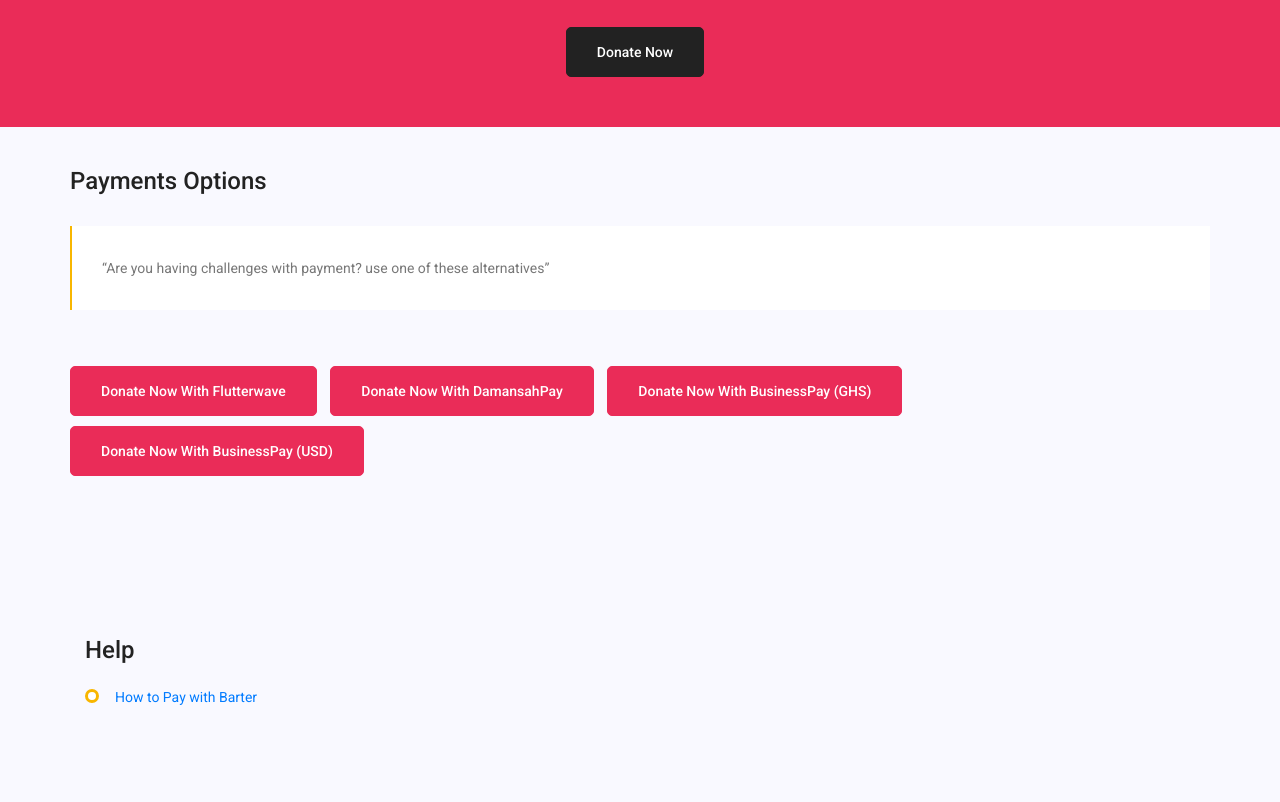
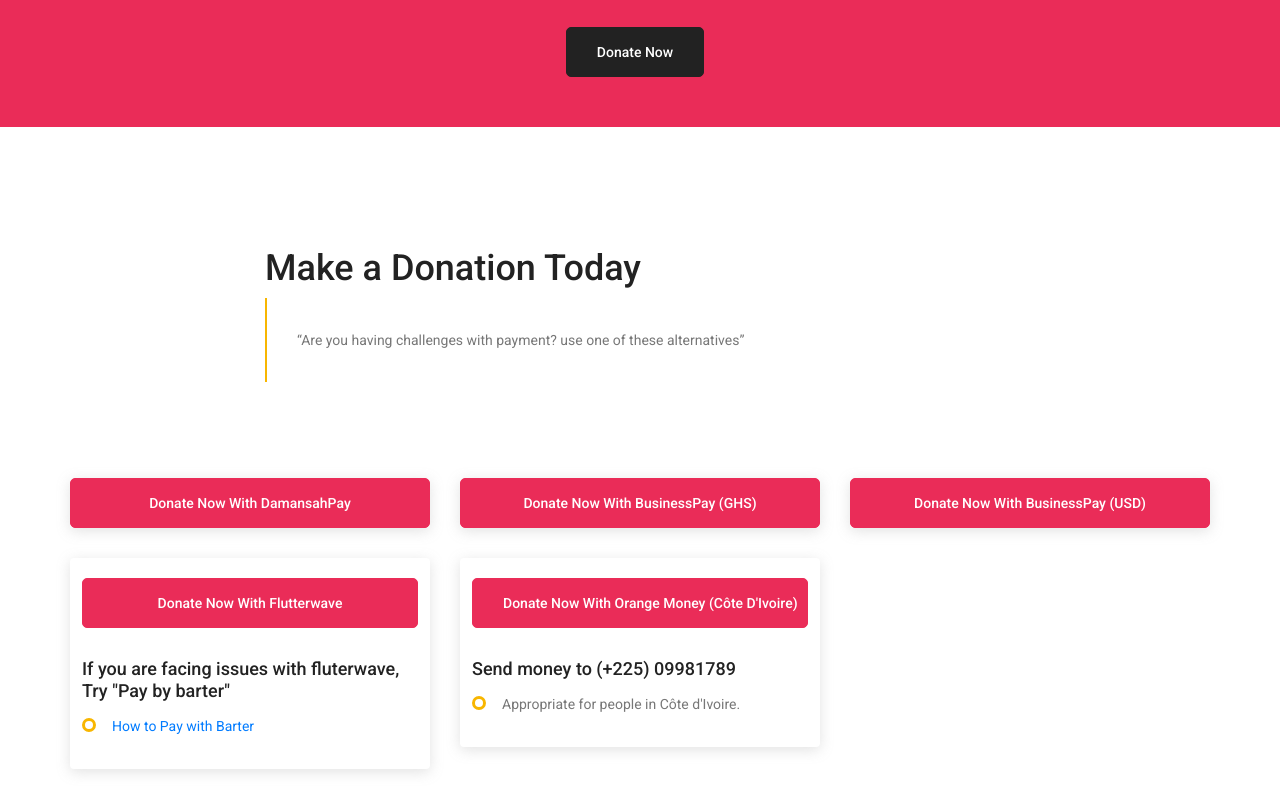
Before and after one commit to medical-urgency-yannick/medical-urgency, a plain HTML site: page index.html in a window 1280 px wide. Shown: the part 3130-3932 px from the top of the page. Drawn offline with Linux system fonts and the light colour scheme.

Commit message:
update payment options

```diff
--- a/index.html
+++ b/index.html
@@ -224,29 +224,80 @@
 		</div>
 	</section>
 
-	<section id=paymentOptions class="blog_area single-post-area p_0_120">
+<section class="our_major_cause section_gap_custom" id=paymentOptions>
 		<div class="container">
-			<h3 class="mb-30 title_color">Payments Options</h3>
+            <div class="row justify-content-center" style="padding-bottom: 80px;">
+
+                <div class="col-lg-8">
+		<h1>Make a Donation Today</h1>
+		<blockquote class="generic-blockquote">
+			“Are you having challenges with payment? use one of these alternatives”
+		</blockquote>
+				</div>
+
+            </div>
 			<div class="row">
-				<div class="col-lg-12">
-					<blockquote class="generic-blockquote">
-						“Are you having challenges with payment? use one of these alternatives”
-					</blockquote>
+                <div class="col-lg-4">
+					<div class="card">
+								<div class="card-body-top">
+									<a target="_blank" href="https://pay.damansah.com/M7844" class="main_btn btn btn-block mr-10 e-large">donate now with DamansahPay</a>
+								</div>
+					</div>
 				</div>
-			</div>
-			<div class="button-group-area mt-10">
-				<a target="_blank" href="https://dashboard.flutterwave.com/donate/aeuj4xm8bkwn" class="main_btn mr-10 e-large">donate now with flutterwave</a>
-				<!-- <a target="_blank" href="https://paystack.com/pay/help-yannick" class="main_btn mr-10 e-large">donate now with PayStack</a> -->
-				<a target="_blank" href="https://pay.damansah.com/M7844" class="main_btn mr-10 e-large">donate now with DamansahPay</a>
-				<a target="_blank" href="https://app.mybusinesspay.com/payment/v1.0/p/ya" class="main_btn mr-10 e-large">donate now with BusinessPay (GHS)</a>
-			</div>
-			<div class="button-group-area mt-10">
-				<!-- <a target="_blank" href="https://pay.damansah.com/M7844" class="main_btn mr-10 e-large">donate now with DamansahPay</a> -->
-				<a target="_blank" href="https://app.mybusinesspay.com/payment/v1.0/p/ya-yannick-crowd-fund" class="main_btn mr-10 e-large">donate now with BusinessPay (USD)</a>
+
+                <div class="col-lg-4">
+					<div class="card">
+								<div class="card-body-top">
+									<a target="_blank" href="https://app.mybusinesspay.com/payment/v1.0/p/ya" class="main_btn btn btn-block mr-10 e-large">donate now with BusinessPay (GHS)</a>
+								</div>
+					</div>
+				</div>
+
+                <div class="col-lg-4">
+					<div class="card">
+								<div class="card-body-top">
+									<a target="_blank" href="https://app.mybusinesspay.com/payment/v1.0/p/ya-yannick-crowd-fund" class="main_btn btn btn-block mr-10 e-large">donate now with BusinessPay (USD)</a>
+								</div>
+					</div>
+				</div>
+
+                <div class="col-lg-4">
+					<div class="card">
+							<div class="card_inner_body">
+								<div class="card-body-top">
+									<a target="_blank" href="https://dashboard.flutterwave.com/donate/aeuj4xm8bkwn" class="main_btn btn btn-block mr-10 e-large">donate now with flutterwave</a>
+				                    <!-- <a target="_blank" href="https://paystack.com/pay/help-yannick" class="main_btn mr-10 e-large">donate now with PayStack</a> -->
+								</div>
+								<h4 class="card-title">If you are facing issues with fluterwave, Try "Pay by barter"</h4>
+
+
+                                    <ul class="unordered-list">
+                                        <li><a target="_blank" href="https://support.flutterwave.com/en/articles/3632746-pay-with-barter">How to Pay with Barter</a></li>
+                                    </ul>
+
+						</div>
+					</div>
+				</div>
+
+                <div class="col-lg-4">
+					<div class="card">
+							<div class="card_inner_body">
+								<div class="card-body-top">
+									<a class="main_btn btn btn-block mr-10 e-large" style="color: #fff">Donate now with Orange Money (Côte d'Ivoire)</a>
+								</div>
+								<h4 class="card-title" >Send money to (+225) 09981789</h4>
+
+                                <ul class="unordered-list">
+                                        <li>Appropriate for people in Côte d'Ivoire.
+                                        </li>
+                                    </ul>
+
+							</div>
+					</div>
+				</div>
 			</div>
 		</div>
 	</section>
-
 
 
 	<section class="blog_area single-post-area p_0_120">
```
